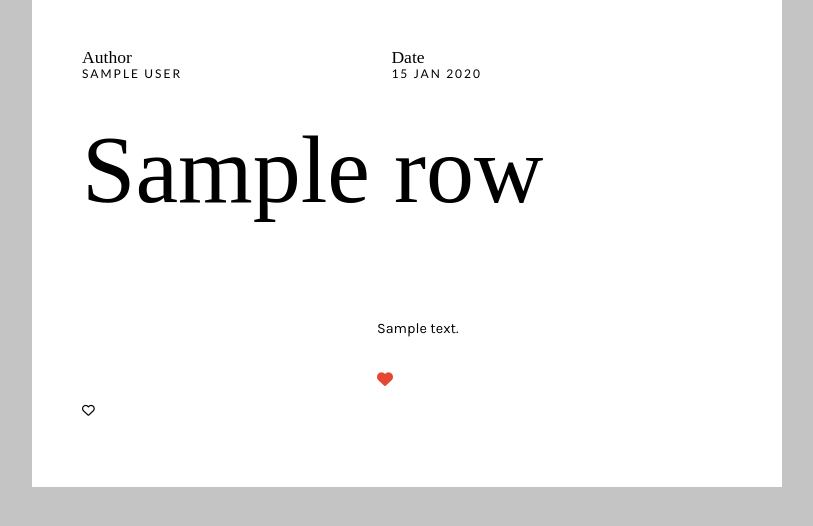
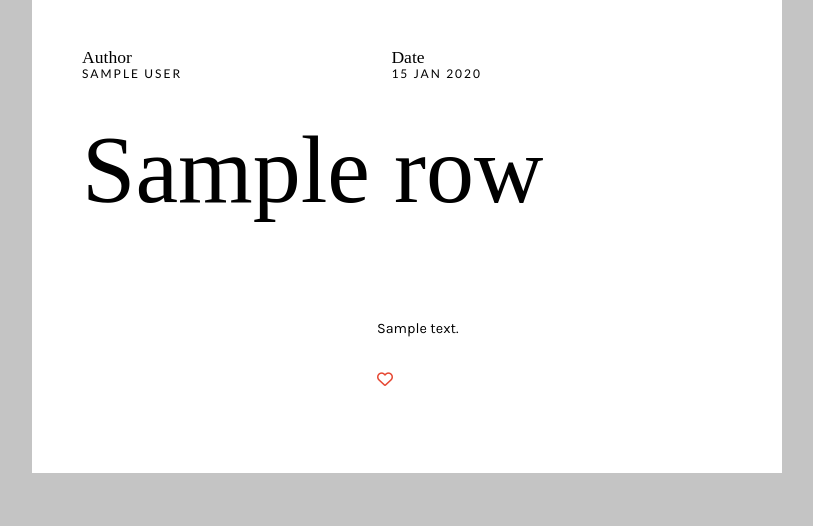
Before and after one commit to hannah-choi/book_quotes, a Node server app: template views/index.ejs in a window 1280 px wide. Shown: the part 174-700 px from the top of the page, without its empty margins (233-1046 px from the left). Run offline with Node 20, Linux system fonts and the light colour scheme; the template is opened without the code that fills it: most values are stand-ins (such as "Sample title", 1, 10 or a date in 2020); some libraries are stand-ins or nearby versions; some web fonts are replaced.

Commit message:
modified ajax

```diff
--- a/public/js/like.js
+++ b/public/js/like.js
@@ -1,23 +1,24 @@
-
 $(document).ready(function(){
     $('.fa-heart').on('click', function(e){
         // e.preventDefault();
         const postid = $(this).data('postid');
-        const like = $(this).data('like');
-        console.log(like)
-        console.log(postid)
+        let like = $(this).data('like');
 
         $.ajax({
         //   url:`/likeupdate?id=${postid}&like=${like}`,
             url:`/likeupdate`,
-          method:'post',
+          method:'get',
           data:{
             like:like,
             id:postid,
           },
           success: function(response){
             if(like==1){
-                like=2;
+                e.target.classList.toggle('fas')
+                e.target.dataset.like = 0;
+            } else {
+                e.target.classList.toggle('far')
+                e.target.dataset.like = 1;
             }
           }
     })
--- a/routes/index.js
+++ b/routes/index.js
@@ -46,8 +46,11 @@
 })
 })
 
-router.post('/likeupdate',function(req,res){
+//post: insert하거나, 노출되는 안되는 정보 전달시
+router.get('/likeupdate',function(req,res){
   const like = req.query.like;
+  console.log(req.query);
+  console.log(`UPDATE bookquotes SET \`like\`= ${like} WHERE id =${req.query.id}`)
   connection.query(`UPDATE bookquotes SET \`like\`= ${like} WHERE id =${req.query.id}`,(err,rows,fields)=>{
     if (err) throw err;
     res.sendStatus(200);
--- a/views/index.ejs
+++ b/views/index.ejs
@@ -34,15 +34,12 @@
           <pre><%= rows[i].contents %></pre>
         </section>
         <section class="like">
-        <form method = "post" id="changeLike">
-            <a href="/likeupdate?id=<%=rows[i].id%>&like=0"><i class="fas fa-heart" data-id="0" data-postid="<%=rows[i].id%>"></i></a>
-        </form>
+			<% if(rows[i].like==1){%>
+				<i class="fas fa-heart" data-like="0" data-postid="<%=rows[i].id%>"></i>
+			<%} else {%>
+				<i class="far fa-heart" data-like="1" data-postid="<%=rows[i].id%>"></i>
+			<%}%>
         </section>
-    	<% if(rows[i].like==1){%>
-        	<a href="/likeupdate?id=<%=rows[i].id%>&like=0"><i class="fas fa-heart" data-like="0" data-postid="<%=rows[i].id%>"></i></a>
-        <%} else {%>
-    		<a href="/likeupdate?id=<%=rows[i].id%>&like=1"><i class="far fa-heart" data-like="1" data-postid="<%=rows[i].id%>"></i></a>
-        <%}%>
     </div>
   <%}%>
 
```
